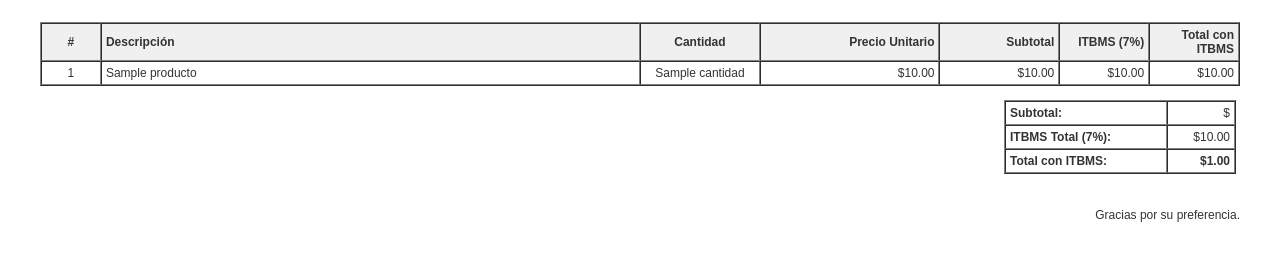
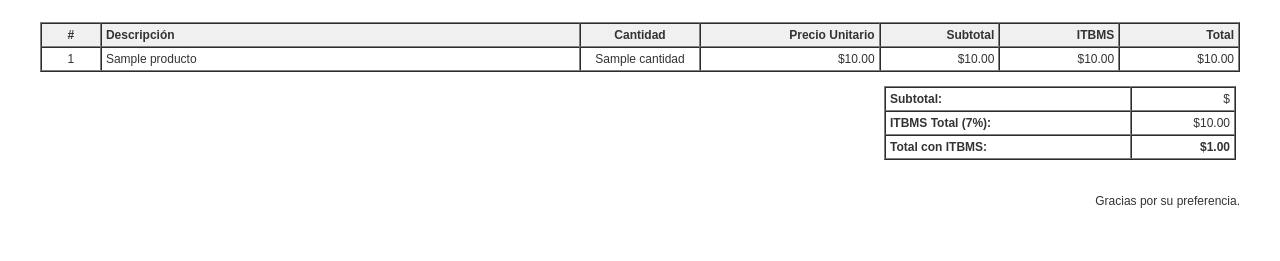
Before and after one commit to JoaquinCastillo12/Hidrotek-Web, a Django app: template backend/api/templates/cotizacion_pdf.html in a window 1280 px wide. Shown: the part 198-459 px from the top of the page. Run offline with Django 5.2, Linux system fonts and the light colour scheme; tables that the repository leaves empty hold one stand-in row (values such as "Sample post"); the template is opened without the code that fills it: values that come from a table or form of the project are taken from there, most other values are stand-ins (such as "Sample title", 1, 10 or a date in 2020); grey boxes marked "Sample" are stand-in pictures.

Commit message:
cambio en la tabla de cotizacion

```diff
--- a/backend/api/templates/cotizacion_pdf.html
+++ b/backend/api/templates/cotizacion_pdf.html
@@ -7,14 +7,14 @@
 </head>
 <body style="font-family: Arial, sans-serif; font-size: 12px; color: #333; margin: 40px;">
 
-  <!-- Encabezado con tabla para logo y texto alineado -->
+  <!-- Encabezado -->
   <table width="100%" cellspacing="0" cellpadding="0" border="0" style="margin-bottom: 10px;">
     <tr>
-      <td width="20%" valign="middle">
+      <td width="20%" valign="top">
         <img src="{{ logo_path }}" alt="Logo Hidrotek" style="height: 80px;">
       </td>
-      <td width="80%" valign="middle" style="text-align: right;">
-        <h2 style="margin: 0; padding: 0;">SOLUCIONES Y SERVICIOS TÉCNICOS CHIRIQUÍ, S.A.</h2>
+      <td width="80%" valign="top" style="text-align: right;">
+        <h2 style="margin: 0;">SOLUCIONES Y SERVICIOS TÉCNICOS CHIRIQUÍ, S.A.</h2>
         <p style="margin: 2px 0; line-height: 1.2;">
           RUC: 155641485-2-2016 DV:23<br>
           Dirección: Vía Interamericana<br>
@@ -27,7 +27,7 @@
 
   <hr style="border:none; border-top:1px solid #ccc; margin: 20px 0;">
 
-  <!-- Información cliente y cotización -->
+  <!-- Datos del cliente -->
   <table width="100%" cellspacing="0" cellpadding="2" border="0" style="margin-bottom: 20px;">
     <tr>
       <td><strong>Cliente:</strong> {{ cotizacion.usuario.username }}</td>
@@ -39,26 +39,26 @@
     </tr>
   </table>
 
-  <!-- Tabla de detalles -->
+  <!-- Tabla de productos -->
   <table border="1" cellspacing="0" cellpadding="4" width="100%">
     <thead>
       <tr style="background-color:#f0f0f0; font-weight:bold;">
         <th width="5%" style="text-align:center;">#</th>
-        <th width="45%" style="text-align:left;">Descripción</th>
+        <th width="40%" style="text-align:left;">Descripción</th>
         <th width="10%" style="text-align:center;">Cantidad</th>
         <th width="15%" style="text-align:right;">Precio Unitario</th>
         <th width="10%" style="text-align:right;">Subtotal</th>
-        <th width="7.5%" style="text-align:right;">ITBMS (7%)</th>
-        <th width="7.5%" style="text-align:right;">Total con ITBMS</th>
+        <th width="10%" style="text-align:right;">ITBMS</th>
+        <th width="10%" style="text-align:right;">Total</th>
       </tr>
     </thead>
     <tbody>
       {% for d in detalles %}
       <tr>
         <td style="text-align:center;">{{ forloop.counter }}</td>
-        <td>{{ d.producto.nombre }}</td>
+        <td style="word-wrap: break-word;">{{ d.producto.nombre }}</td>
         <td style="text-align:center;">{{ d.cantidad }}</td>
-        <td style="text-align:right;">${{ d.precio_unitario|floatformat:2 }}</td>
+        <td style="text-align:right; white-space: nowrap;">${{ d.precio_unitario|floatformat:2 }}</td>
         <td style="text-align:right;">${{ d.subtotal|floatformat:2 }}</td>
         <td style="text-align:right;">${{ d.itbms|floatformat:2 }}</td>
         <td style="text-align:right;">${{ d.subtotal_con_itbms|floatformat:2 }}</td>
@@ -67,23 +67,23 @@
     </tbody>
   </table>
 
-  <!-- Tabla de totales alineada con la anterior -->
-  <table border="0" cellspacing="0" cellpadding="4" width="100%" style="margin-top: 10px;">
+  <!-- Totales -->
+  <table width="100%" border="0" cellspacing="0" cellpadding="4" style="margin-top: 10px;">
     <tr>
-      <td width="80%" style="border:none;"></td>
-      <td width="20%" style="border:none;">
+      <td width="70%"></td>
+      <td width="30%">
         <table border="1" cellspacing="0" cellpadding="4" width="100%">
           <tr>
-            <td style="text-align:left; font-weight:bold;">Subtotal:</td>
+            <td style="text-align:left;"><strong>Subtotal:</strong></td>
             <td style="text-align:right;">${{ cotizacion.total|floatformat:2 }}</td>
           </tr>
           <tr>
-            <td style="text-align:left; font-weight:bold;">ITBMS Total (7%):</td>
+            <td style="text-align:left;"><strong>ITBMS Total (7%):</strong></td>
             <td style="text-align:right;">${{ itbms_total|floatformat:2 }}</td>
           </tr>
           <tr>
-            <td style="text-align:left; font-weight:bold;">Total con ITBMS:</td>
-            <td style="text-align:right; font-weight:bold;">${{ total_con_itbms|floatformat:2 }}</td>
+            <td style="text-align:left;"><strong>Total con ITBMS:</strong></td>
+            <td style="text-align:right;"><strong>${{ total_con_itbms|floatformat:2 }}</strong></td>
           </tr>
         </table>
       </td>
```
